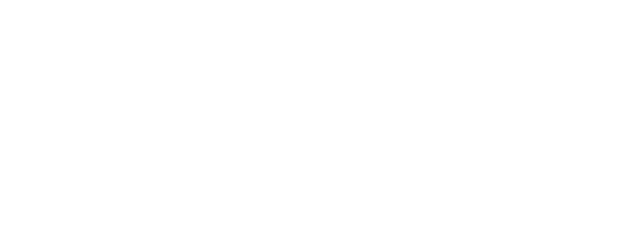
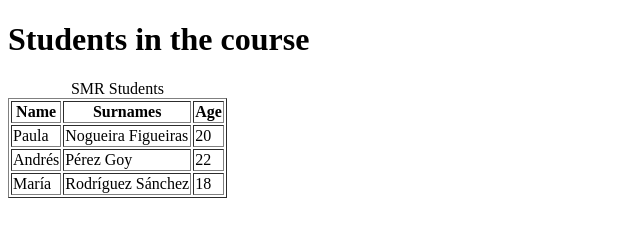
Before and after one commit to Pablofl0/Github, a plain HTML site: page index.html in a window 1280 px wide. Shown: the whole page, without its empty margins (0-640 px from the left). Drawn offline with Linux system fonts and the light colour scheme.

Commit message:
Crear tabla y poner datos

```diff
--- a/index.html
+++ b/index.html
@@ -6,6 +6,29 @@
     <title>Document</title>
 </head>
 <body>
-
+    <h1>Students in the course</h1>
+    <table border="1">
+        <Caption>SMR Students</Caption>
+        <tr>
+            <th>Name</th>
+            <th>Surnames</th>
+            <th>Age</th>
+        </tr>
+        <tr>
+            <td>Paula</td>
+            <td>Nogueira Figueiras</td>
+            <td>20</td>
+        </tr>
+        <tr>
+            <td>Andrés</td>
+            <td>Pérez Goy</td>
+            <td>22</td>
+        </tr>
+        <tr>
+            <td>María</td>
+            <td>Rodríguez Sánchez</td>
+            <td>18</td>
+        </tr>
+    </table>
 </body>
 </html>
```
